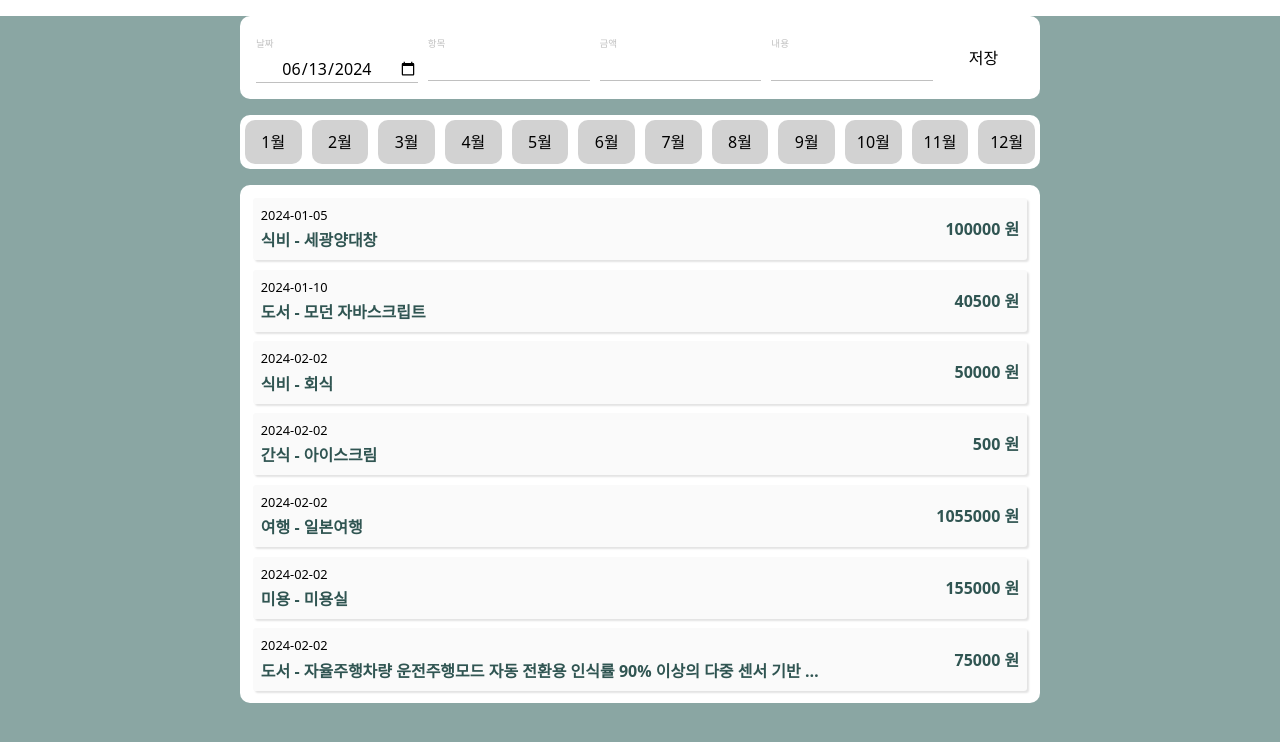
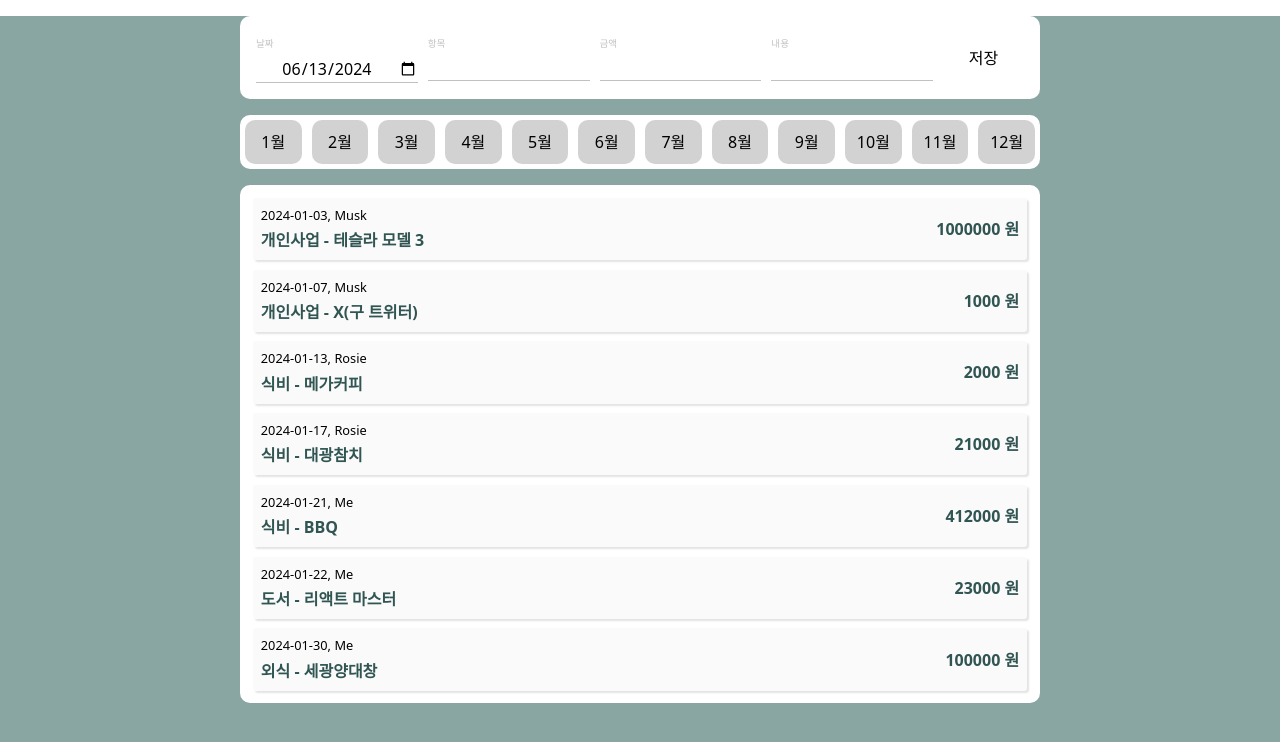
Before and after one commit to reeny404/sparta-03-user-join-login, a React (Vite) app: page /assign-react-js in a window 1280 px wide. Shown: the top 742 px of the page. Built offline with nearby package versions, Linux system fonts and the light colour scheme.

Commit message:
feat: 지출 내역 초기 값 변경 및 createby 보여주기

```diff
--- a/src/components/Record.jsx
+++ b/src/components/Record.jsx
@@ -5,7 +5,9 @@ export function Record({ record }) {
   return (
     <StyleWrapper>
       <div className="record-info">
-        <span className="record-date">{record.date}</span>
+        <span className="record-date">
+          {record.date}, {record.createdBy}
+        </span>
         <span className="record-item boldText">
           <Link to={`/detail/${record.id}`}>
             {record.item} - {record.description}
--- a/src/pages/HomePage.jsx
+++ b/src/pages/HomePage.jsx
@@ -1,5 +1,5 @@
-import { useEffect, useState } from "react";
-import { useDispatch } from "react-redux";
+import { useCallback, useEffect, useState } from "react";
+import { useDispatch, useSelector } from "react-redux";
 import { v4 as UUID_v4 } from "uuid";
 import { Input } from "../components/Input";
 import { RecordList } from "../components/RecordList";
@@ -21,8 +21,9 @@ export function HomePage() {
   const [month, setMonth] = useState(Number(LocalStorage.get(KEY._02_MONTH)));
 
   const dispatch = useDispatch();
+  const { user } = useSelector((state) => state.auth);
 
-  const handleSaveRecord = () => {
+  const handleSaveRecord = useCallback(() => {
     if (!item || !amount) {
       alert("유효한 항목, 금액을 입력해주세요.");
       return;
@@ -36,13 +37,14 @@ export function HomePage() {
         item,
         amount,
         description,
+        createdBy: user.nickname,
       },
     });
 
     setItem("");
     setAmount("");
     setDescription("");
-  };
+  }, [user]);
 
   useEffect(() => {
     LocalStorage.set(KEY._02_MONTH, month);
--- a/src/redux/reducers/spendings.reducer.js
+++ b/src/redux/reducers/spendings.reducer.js
@@ -1,8 +1,11 @@
-import InitialRecords from "../../InitialRecords";
+// import InitialRecords from "../../InitialRecords";
+import db from "../../../db.json";
 
 export const ADD_RECORD = "ADD_RECORD";
 export const UPDATE_RECORD = "UPDATE_RECORD";
 export const DELETE_RECORD = "DELETE_RECORD";
+
+const InitialRecords = db.expenses;
 
 const spendingsReducer = (prevState = InitialRecords, action) => {
   const newRecord = action.payload;
--- a/src/components/Header.loader.js
+++ b/src/routes/loaders/initUser.loader.js
@@ -1,5 +1,5 @@
-import userAPI from "../api/user.api";
-import LocalStorage, { KEY } from "../utils/LocalStorage";
+import userAPI from "../../api/user.api";
+import LocalStorage, { KEY } from "../../utils/LocalStorage";
 
 export async function initUserLoader() {
   const token = LocalStorage.get(KEY._03_ACCESS_TOKEN);
@@ -11,8 +11,8 @@ export async function initUserLoader() {
     .getUserInfo(token)
     .then((user) => ({ ...user, accessToken: token }))
     .catch((e) => {
-      LocalStorage.set(KEY._03_ACCESS_TOKEN, "");
-      throw e;
+      console.error(e);
+      return null;
     });
 
   return user;
```
